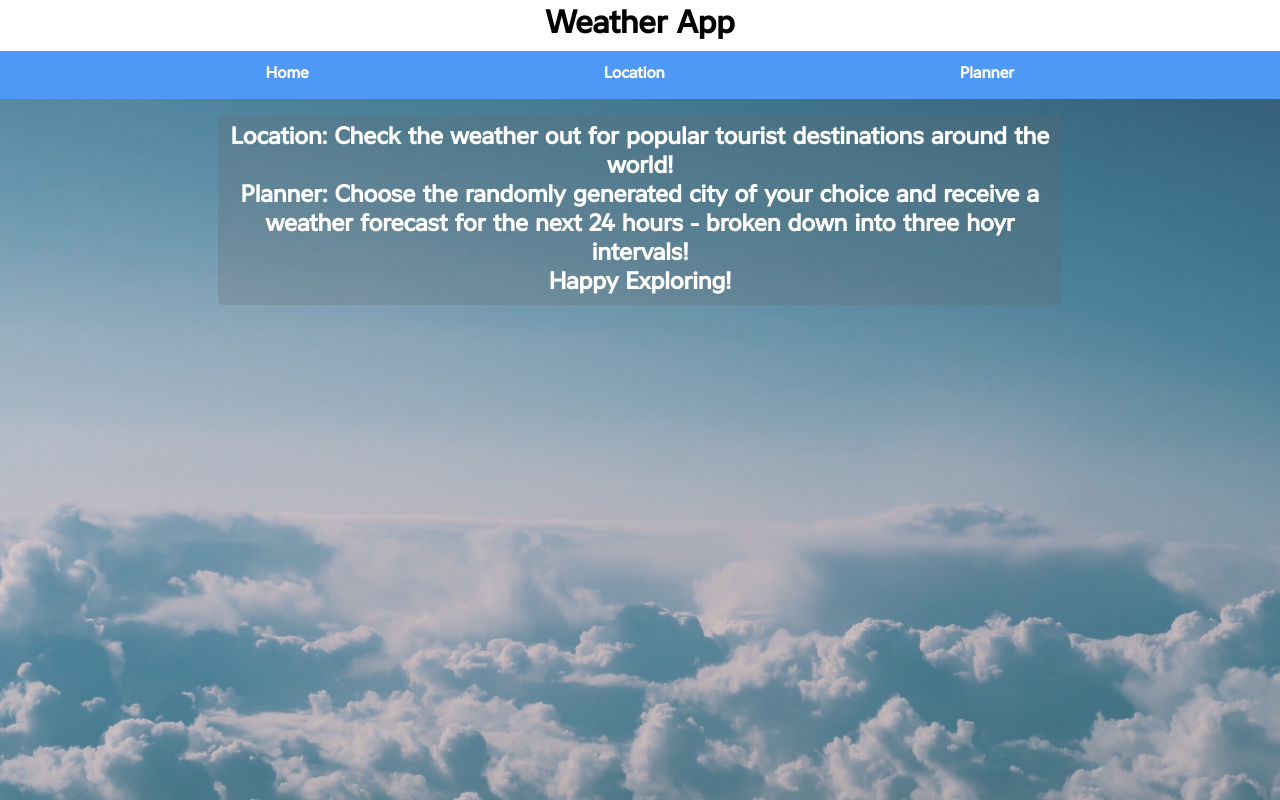
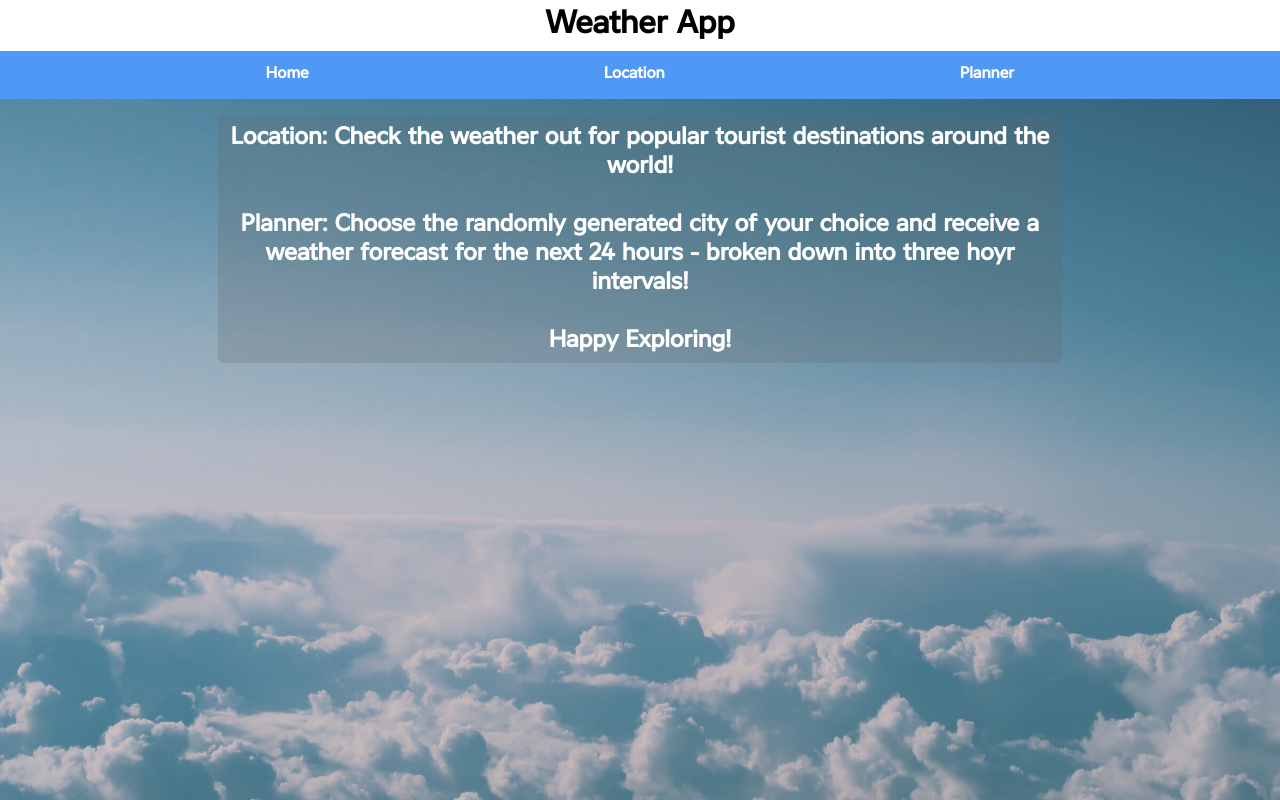
Before and after one commit to IanRickard/WeatherAppCapstone, a React (Create React App) app: page / in a window 1280 px wide. Built offline with nearby package versions, Linux system fonts and the light colour scheme.

Commit message:
Update Home.js

```diff
--- a/src/components/Home.js
+++ b/src/components/Home.js
@@ -4,11 +4,11 @@ export default function Home(){
   return (
 
     <div className="description">
-      <h2><strong>Location:</strong> Check the weather out for popular tourist destinations around the world!
+      <h2><p><strong>Location:</strong> Check the weather out for popular tourist destinations around the world!</p>
         <br></br>
-      <strong>Planner:</strong> Choose the randomly generated city of your choice and receive a weather forecast for the next 24 hours - broken down into three hoyr intervals!
+      <p><strong>Planner:</strong> Choose the randomly generated city of your choice and receive a weather forecast for the next 24 hours - broken down into three hoyr intervals!</p>
       <br></br>
-      <strong>Happy Exploring!</strong></h2>
+      <p><strong>Happy Exploring!</strong></p></h2>
 
     </div>
   )
```
